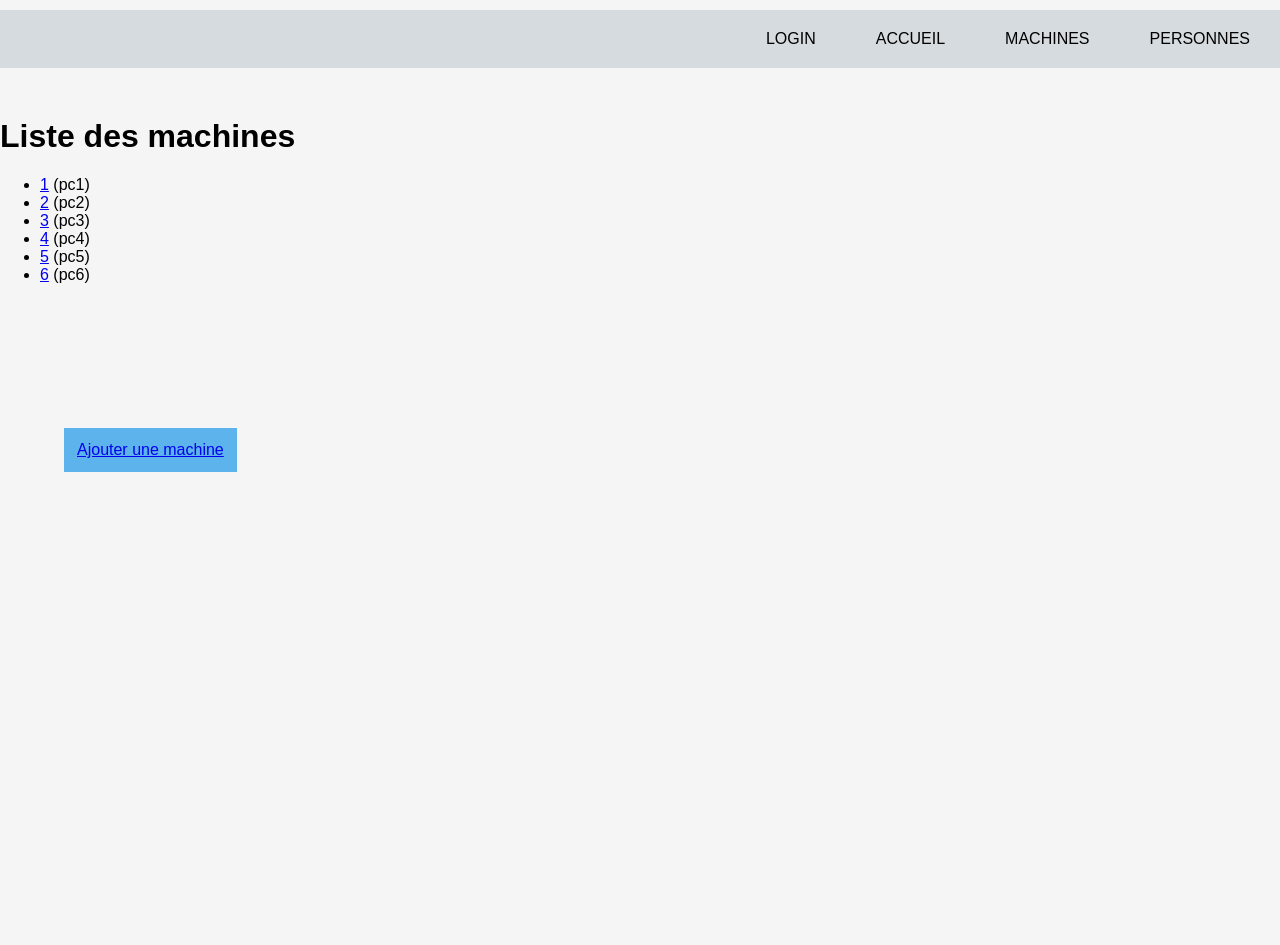
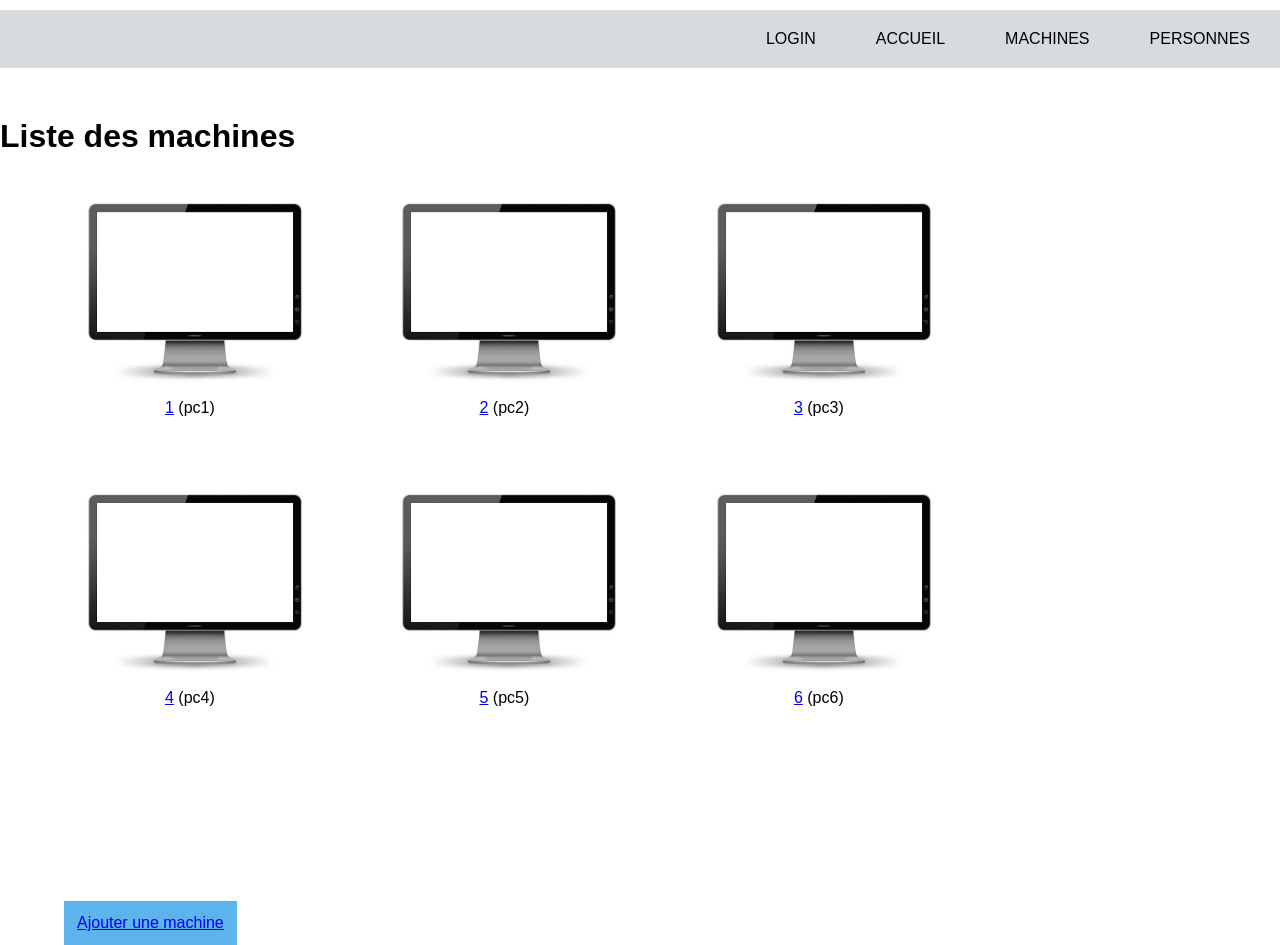
Before and after one commit to mndiay20/SAE23, a Django app: page /machines/ in a window 1280 px wide. Before the commit the page ends 472 px from the top, so only its background shows below. Run offline with Django 4.2, Linux system fonts and the light colour scheme; data comes from the database, SQL or seed files in the repository; both versions use the stored data as it was after the commit.

Commit message:
mon second dépot

```diff
--- a/SAE23_Mettre_en_place_une_sollution_informatique/computermngt/computerApp/models.py
+++ b/SAE23_Mettre_en_place_une_sollution_informatique/computermngt/computerApp/models.py
@@ -1,5 +1,5 @@
+from datetime import datetime
 from django.db import models
-from datetime import datetime
 
 # Create your models here.
 
@@ -11,14 +11,19 @@ class Machine(models.Model):
         ('Switch', ('Switch - To maintains and connect servers')),
     )
 
-    id = models.AutoField(primary_key=True, editable=False)
-    nom= models.CharField(max_length= 6)
-    maintenanceDate = models.DateField(default=datetime.now())
-    mach = models.CharField(max_length=32, choices=TYPE, default='PC')
+    id = models.AutoField(
+        primary_key=True, editable=False)
+    nom= models.CharField(
+        max_length= 6)
+    maintenanceDate = models.DateField(
+        default=datetime.now())
+    mach = models.CharField(
+        max_length=32, choices=TYPE, default='PC')
+    #utilisateur = models.ForeignKey(
+    #  'computerApp.Personnel', on_delete=models.SET_NULL, null=True)
+
     def __str__(self): return str(self.id) + " -> " + self.nom
     def get_name(self): return str(self.id) + " " + self.nom
-
-
 
 
 class Personnel(models.Model):
@@ -33,7 +38,8 @@ class Personnel(models.Model):
         max_length= 10)
     prenom= models.CharField(
         max_length= 10)
-    pers = models.CharField(max_length=64, choices=ROLE, default='utilisateur')
+    pers = models.CharField(
+        max_length=64, choices=ROLE, default='utilisateur')
 
     def __str__(self):
         return str(self.id) + " -> " + self.nom + " " + self.prenom
--- a/SAE23_Mettre_en_place_une_sollution_informatique/computermngt/computerApp/static/css/styles.css
+++ b/SAE23_Mettre_en_place_une_sollution_informatique/computermngt/computerApp/static/css/styles.css
@@ -1,9 +1,11 @@
+/*--------------------index-------------------------*/
+
 body {
     height: 100%;
     margin: 0;
     border: 0;
     font-family: sans-serif;
-    background-color: whitesmoke;
+    background-color: white;
 }
 
 .container {
@@ -92,3 +94,56 @@ nav a {
     margin-left: 5%;
 
 }
+
+
+
+/*-----------------machine list------------------------------*/
+
+#machine_list .box1 {
+    list-style-type: none;
+    display: inline-block;
+    padding-left: 30px;
+    padding-right: 30px;
+    padding-bottom: 50px;
+    padding-top: 10px;
+}
+
+#machine_list .box1 img {
+    width: 250px;
+    align-items: center;
+    justify-content: center;
+    display: block;
+
+
+}
+
+#machine_list .box1 a {
+    padding-left: 38%;
+}
+
+
+
+
+/*-----------------personnel list------------------------------*/
+
+#personnel_list .box2 {
+    list-style-type: none;
+    display: inline-block;
+    padding-left: 30px;
+    padding-right: 30px;
+    padding-bottom: 50px;
+    padding-top: 10px;
+}
+
+#personnel_list .box2 img {
+    width: 250px;
+    align-items: center;
+    justify-content: center;
+    display: block;
+
+
+}
+
+#personnel_list .box2 a {
+    padding-left: 38%;
+}
--- a/SAE23_Mettre_en_place_une_sollution_informatique/computermngt/computerApp/templates/computerApp/machine_add.html
+++ b/SAE23_Mettre_en_place_une_sollution_informatique/computermngt/computerApp/templates/computerApp/machine_add.html
@@ -5,6 +5,8 @@
 <form method="post">
     {% csrf_token %}
     {{ form.nom }}
+
+</br>
     <input type="submit" value="Submit">
 </form>
 
--- a/SAE23_Mettre_en_place_une_sollution_informatique/computermngt/computerApp/templates/computerApp/machine_detail.html
+++ b/SAE23_Mettre_en_place_une_sollution_informatique/computermngt/computerApp/templates/computerApp/machine_detail.html
@@ -2,9 +2,11 @@
 
 {% block content %}
 
-    <h1>Nom: {{ machine.name}} </h1>
+    <h1>Nom: {{ machine.nom}} </h1>
     <p><strong>id</strong> : {{ machine.id }}</p>
     <p><strong>Date de maintenance : </strong> {{ machine.maintenanceDate }} </p>
     <p><strong>Machine :</strong> {{ machine.mach }}</p>
+    <p><strong>Propriétaire :</strong> {{ machine.proprietaire }}</p>
+
 
 {% endblock %}
--- a/SAE23_Mettre_en_place_une_sollution_informatique/computermngt/computerApp/templates/computerApp/machine_list.html
+++ b/SAE23_Mettre_en_place_une_sollution_informatique/computermngt/computerApp/templates/computerApp/machine_list.html
@@ -1,11 +1,14 @@
 {% extends "index.html" %}
 
 {% block content %}
+{% load static %}
+    <div id="machine_list">
     <h1>Liste des machines</h1>
     {% if machines %}
     <ul>
         {% for machine in machines %}
-            <li>
+            <li class="box1">
+                <img src="{% static 'computerApp/images/image_de_pc.jpg' %}">
                 <a href="{% url 'machine-detail' machine.id %}">
                 {{ machine.id }}</a> ({{machine.nom}})
             </li>
@@ -19,6 +22,6 @@
     <div class="ajout3">
         <a href="{% url 'add-machine' %}">Ajouter une machine</a>
     </div>
-
+    </div>
 
 {% endblock %}
--- a/SAE23_Mettre_en_place_une_sollution_informatique/computermngt/computerApp/templates/computerApp/personne_detail.html
+++ b/SAE23_Mettre_en_place_une_sollution_informatique/computermngt/computerApp/templates/computerApp/personne_detail.html
@@ -3,7 +3,9 @@
 {% block content %}
 
     <h1>Nom: {{ personne.nom}} </h1>
+    <h2>Prénom: {{ personne.prenom}} </h2>
     <p><strong>id</strong> : {{ personne.id }}</p>
-    <p><strong>Personne :</strong> {{ personne.pers }}</p>
+    <p><strong>Personne</strong> : {{ personne.pers }}</p>
+
 
 {% endblock %}
--- a/SAE23_Mettre_en_place_une_sollution_informatique/computermngt/computerApp/views.py
+++ b/SAE23_Mettre_en_place_une_sollution_informatique/computermngt/computerApp/views.py
@@ -87,6 +87,7 @@ def machine_add_form(request):
         context = {'form': form}
         return render(request, 'computerApp/machine_add.html', context)
 
+
 def personne_add_form(request):
     if request.method == 'POST':
         form = AddPersonnelForm(request.POST or None)
--- a/SAE23_Mettre_en_place_une_sollution_informatique/computermngt/computermngt/settings.py
+++ b/SAE23_Mettre_en_place_une_sollution_informatique/computermngt/computermngt/settings.py
@@ -120,7 +120,8 @@ USE_TZ = True
 # Static files (CSS, JavaScript, Images)
 # https://docs.djangoproject.com/en/4.2/howto/static-files/
 
-STATIC_URL = "static/"
+STATIC_URL = 'static/'
+
 STATICFILES_DIRS = [
     os.path.join(BASE_DIR, 'static/'),
     os.path.join(BASE_DIR, 'computerApp/static/') ]
```
Also changed, not shown: SAE23_Mettre_en_place_une_sollution_informatique/computermngt/computerApp/templates/computerApp/personnel_list.html (+6 -1 lines), SAE23_Mettre_en_place_une_sollution_informatique/computermngt/computerApp/migrations/0001_initial.py (deleted), SAE23_Mettre_en_place_une_sollution_informatique/computermngt/computerApp/migrations/0002_personnel_machine_mach_machine_maintenancedate_and_more.py (deleted), SAE23_Mettre_en_place_une_sollution_informatique/computermngt/computerApp/migrations/0003_alter_machine_maintenancedate.py (deleted), SAE23_Mettre_en_place_une_sollution_informatique/computermngt/computerApp/migrations/0004_alter_machine_maintenancedate.py (deleted), SAE23_Mettre_en_place_une_sollution_informatique/computermngt/computerApp/migrations/0005_alter_machine_maintenancedate.py (deleted), SAE23_Mettre_en_place_une_sollution_informatique/computermngt/computerApp/migrations/0006_alter_machine_maintenancedate.py (deleted), SAE23_Mettre_en_place_une_sollution_informatique/computermngt/computerApp/migrations/__init__.py (deleted), SAE23_Mettre_en_place_une_sollution_informatique/computermngt/computerApp/static/computerApp/images/image_de_pc.jpg (added), SAE23_Mettre_en_place_une_sollution_informatique/computermngt/computerApp/static/computerApp/images/image_personne.png (added), SAE23_Mettre_en_place_une_sollution_informatique/computermngt/db.sqlite3.
